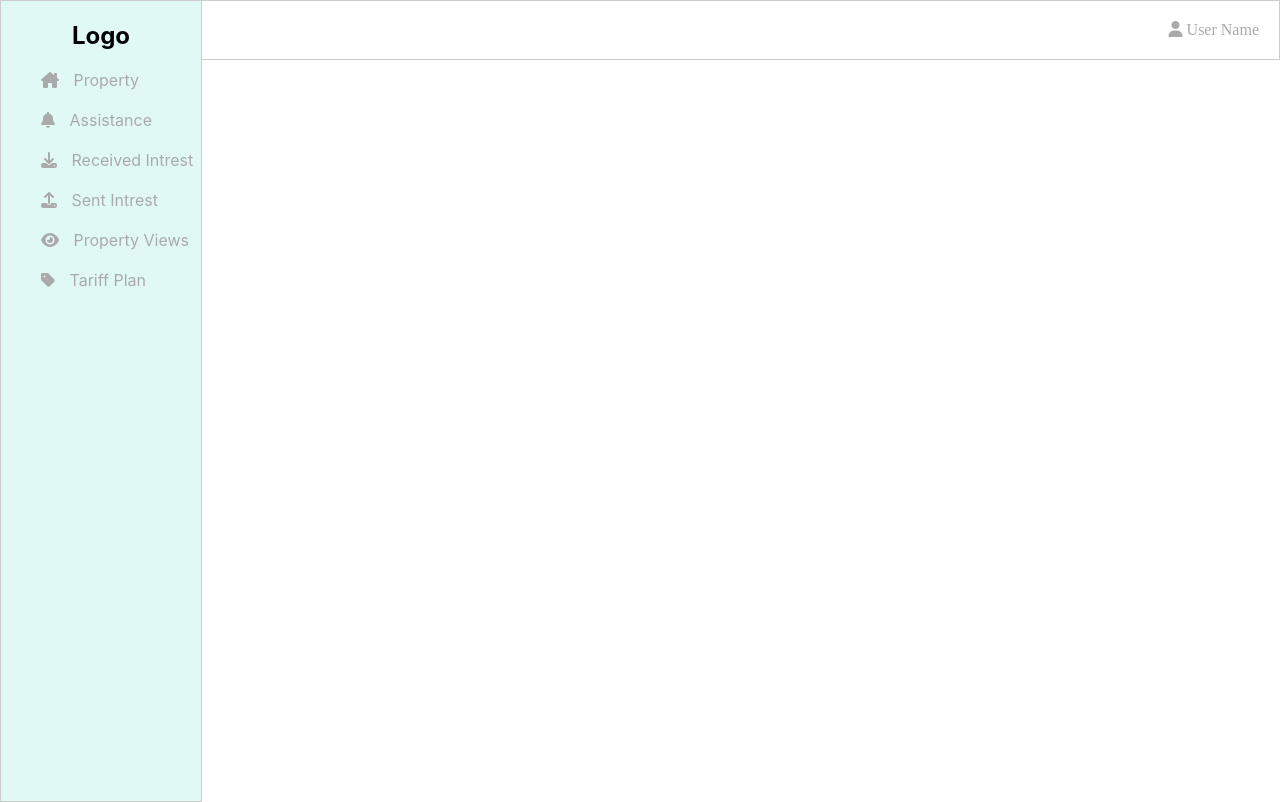
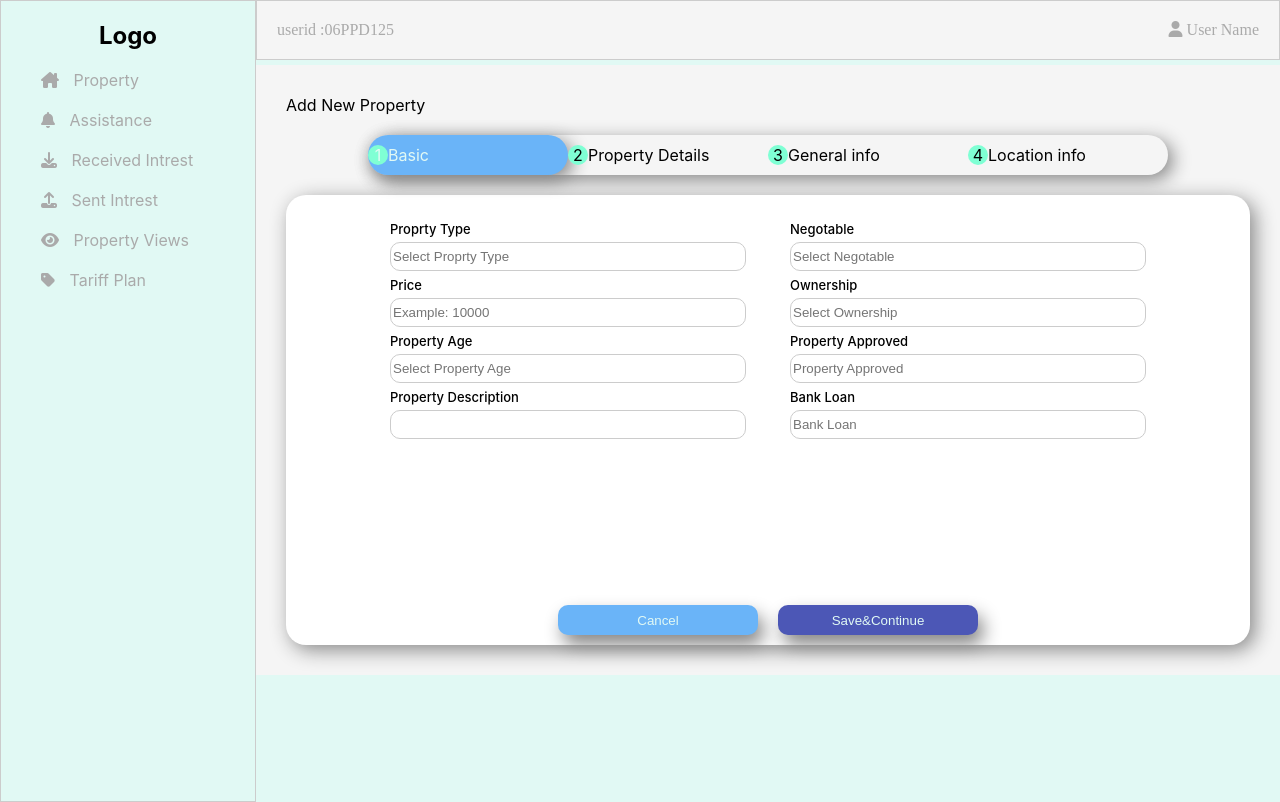
Before and after one commit to dadiprasanth/frontend, a React (Create React App) app: page / in a window 1280 px wide. Built offline with nearby package versions, Linux system fonts and the light colour scheme.

Commit message:
add property this is done

```diff
--- a/src/App.css
+++ b/src/App.css
@@ -0,0 +1,27 @@
+.bigcontainer{
+    margin-top:5px;
+    padding: 30px;
+    background-color: #F5F5F5;
+}
+.bigcontainer div{
+
+
+
+}
+.property{
+    display:flex;
+
+
+}
+.child1{
+    width:20%;
+}
+.child2{
+    width:80%;
+
+    background: #E1F9F4;
+
+
+
+
+}
--- a/src/App.js
+++ b/src/App.js
@@ -1,26 +1,14 @@
 
-import Header from './components/header';
+import Addproperty from './components/addproperty/addproperty';
 import './App.css';
-import MainForm from './components/addproperty/mainForm';
-import Sidebar from "./components/sidebar"
+
 
 function App() {
 
   return (
-    <>
-    {/* <div class="main">
-      <div>
-        // <Sidebar/>
-      </div>
-
-      <div>
-        <Header/>
-        <MainForm/>
-      </div>
-    </div> */}
-    {/* <MainForm/> */}
-    <Sidebar/>
-    <Header/>
+     <>
+     {/* //place your routing elements here  u can see if i add routoing here i will give this part*/}
+    <Addproperty/>
     </>
   );
 }
--- /dev/null
+++ b/src/components/addproperty/addproperty.js
@@ -0,0 +1,19 @@
+import Sidebar from "../sidebar"
+import Header from "../header"
+import MainForm from "./mainForm"
+const Addproperty=()=>{
+    return(
+        <>
+        <div className='property'>
+        <div className='child1'>
+        <Sidebar/>
+        </div>
+        <div className='child2'>
+        <Header/>
+        <MainForm/>
+        </div>
+        </div>
+        </>
+    )
+}
+export default Addproperty;
--- a/src/components/addproperty/basic.js
+++ b/src/components/addproperty/basic.js
@@ -1,5 +1,7 @@
 const Basic=(props)=>{
     return(
+        <>
+
         <form>
             <div>
             <label >Proprty Type</label><br></br>
@@ -36,6 +38,7 @@ const Basic=(props)=>{
 
 
         </form>
+        </>
     )
 }
 export default Basic;
--- a/src/components/addproperty/mainForm.css
+++ b/src/components/addproperty/mainForm.css
@@ -1,9 +1,9 @@
 /*------------------------------side bar css------------------------------- */
 .sidebar{
-    width:200px;
+
     border:1px solid #ccc;
     height:100vh;
-    position:fixed;
+
     background-color: #E1F9F4;
 
 
@@ -25,40 +25,99 @@
   /*---------------------------header css  -----------------------*/
   header{
     display:flex;
+
     border:1px solid #ccc;
+    background: #F5F5F5;
     justify-content: space-between;
     padding:20px;
     color:#AAAAAA;
+
     font-family: 'Source Sans Pro';
   }
-  /*-------------------------------------------------*/
-  .main{
+  /*----------------------strip---------------------------*/
+  .strip{
+    width:800px;
     display:flex;
+    border-radius: 20px;
+    border:1px ;
+    justify-content: center;
+    margin: 20px auto;
+    box-shadow: 5px 5px 18px #888888;
   }
-  /* .forms{
-    margin:40px;
-    margin-left: 25vw;
-    margin-top: 30vh;
-    border:1px solid #ccc;
-  } */
+  .strip div{
+    display:flex;
+    height:40px;
+    width:200px;
+
+    align-items: center;
+  }
+  .strip div div{
+    display: flex;
+    height:20px;
+    width:20px;
+    border-radius: 10px;
+    background-color: aquamarine;
+    justify-content: center;
+    align-items: center;
+  }
+  #hi0 #zero{
+    background-color:  #6AB4F8;
+    border-radius: 20px;
+    color:#E1F9F4;
+    box-shadow: 5px 5px 18px #888888;
+  }
+  #hi1 #one{
+    background-color:  #6AB4F8;
+    border-radius: 20px;
+    color:#E1F9F4;
+    box-shadow: 5px 5px 18px #888888;
+  }
+  #hi2 #two{
+    background-color:  #6AB4F8;
+    border-radius: 20px;
+    color:#E1F9F4;
+    box-shadow: 5px 5px 18px #888888;
+  }
+  #hi3 #three{
+    background-color:  #6AB4F8;
+    border-radius: 20px;
+    color:#E1F9F4;
+    box-shadow: 5px 5px 18px #888888;
+  }
+  /*------------------------form-------------------------*/
   .forms{
+
+    /* display: grid; */
+    /* justify-content: center; */
+    /* justify-items: center;
+    background: #F5F5F5;
+
+    box-sizing: border-box;*/
+    border:2px solid;
+    background:white;
+    border: 1px ;
+    border-radius: 20px;
+    box-shadow: 5px 5px 20px #888888;
+  }
+  .forms > div{
+
 
     display: grid;
     /* justify-content: center; */
     justify-items: center;
-    background: #F5F5F5;
-    width:650px;
-    box-sizing: border-box;
-    margin: auto;
+
+
+
   }
   .body{
-    height:80vh;
+    height:50vh;
+
 
   }
   form{
 
     display:grid;
-    grid-template-columns: 300px 300px ;
+    grid-template-columns: 400px 400px ;
     padding:20px;
     justify-items: center;
     justify-content:center;
@@ -75,7 +134,7 @@
 
   }
   form div input{
-    width:250px;
+    width:350px;
 
     height: 25px;
     border: 1px solid #ccc;
--- a/src/components/addproperty/mainForm.js
+++ b/src/components/addproperty/mainForm.js
@@ -65,7 +65,16 @@ function MainForm() {
     }
   }
   return(
-    <><div style={{weidth:"500px"}} className="forms">
+    <div className="bigcontainer"><div>Add New Property</div>
+      <div id={"hi"+count}className="strip">
+        <div id="zero"><div>1</div> Basic</div>
+        <div id="one"><div>2</div>Property Details</div>
+        <div id="two"><div>3</div>General info</div>
+        <div id="three"><div>4</div>Location info</div>
+        </div>
+    <div style={{weidth:"500px"}} className="forms">
+
+      <div>
       <div className='body'>{pagedisplay()}</div>
       <div className='bottom'>
         <button id="bt1"onClick={()=>{
@@ -86,8 +95,9 @@ function MainForm() {
 
         }}>{count==3?"Add Property":"Save&Continue"}</button>
       </div>
+      </div>
     </div>
-    </>
+    </div>
   )
 }
 
--- a/src/components/header.js
+++ b/src/components/header.js
@@ -1,6 +1,6 @@
 const Header=()=>{
     return(
-        <div>
+        <div className="top">
         <header>
             <div>userid :06PPD125</div>
             <div><i class="fa-solid fa-user"></i> User Name</div>
```
